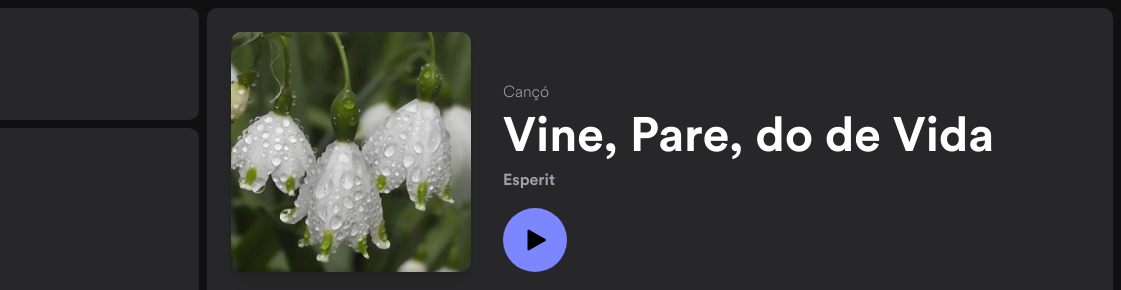
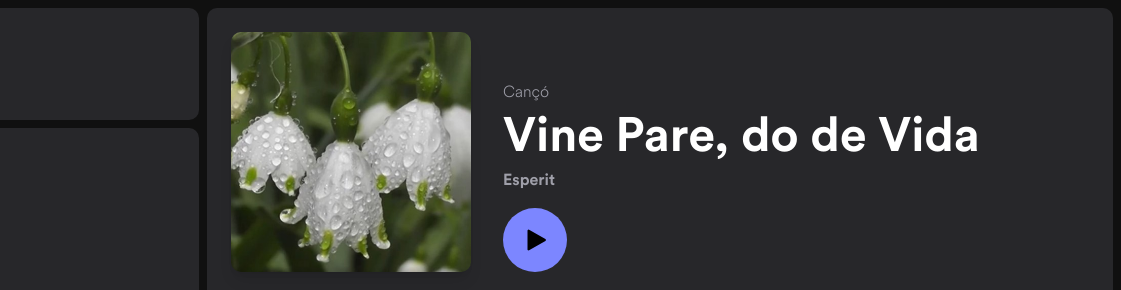
Before and after one commit to lloadeu/lloadeu, an Astro site: page /songs/vine-pare-do-de-vida in a window 1280 px wide. Shown: the top 290 px of the page, 159-1280 px from the left. Built offline with nearby package versions, Linux system fonts and the light colour scheme; Astro itself is replaced by a stand-in of ours.

Commit message:
Update Cançons “vine-pare-do-de-vida”

```diff
--- a/src/content/songs/vine-pare-do-de-vida.md
+++ b/src/content/songs/vine-pare-do-de-vida.md
@@ -1,6 +1,6 @@
 ---
 type: song
-title: Vine, Pare, do de Vida
+title: Vine Pare, do de Vida
 cover: /media/images/vine-pare.jpg
 categoryList:
   - esperit
```
